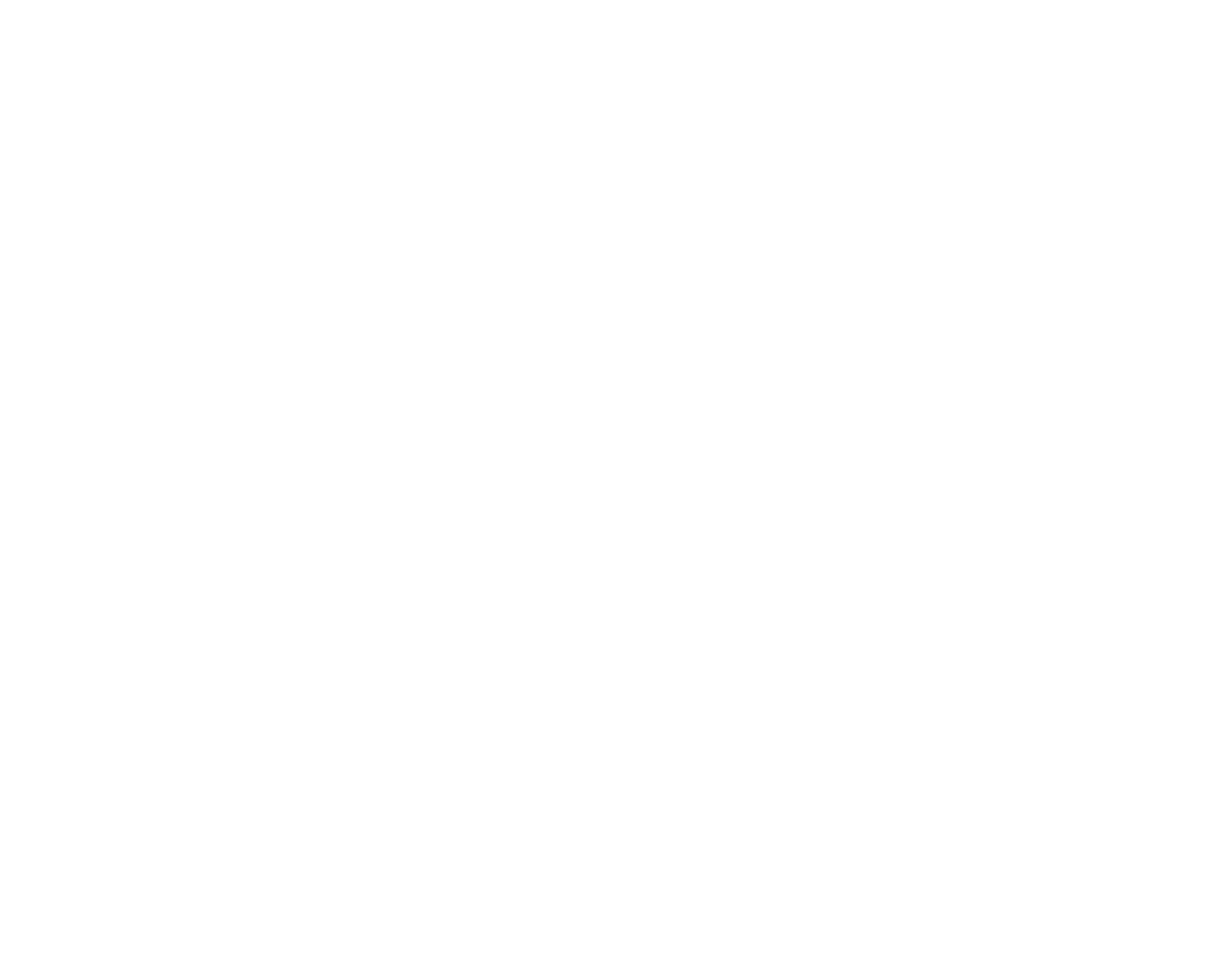
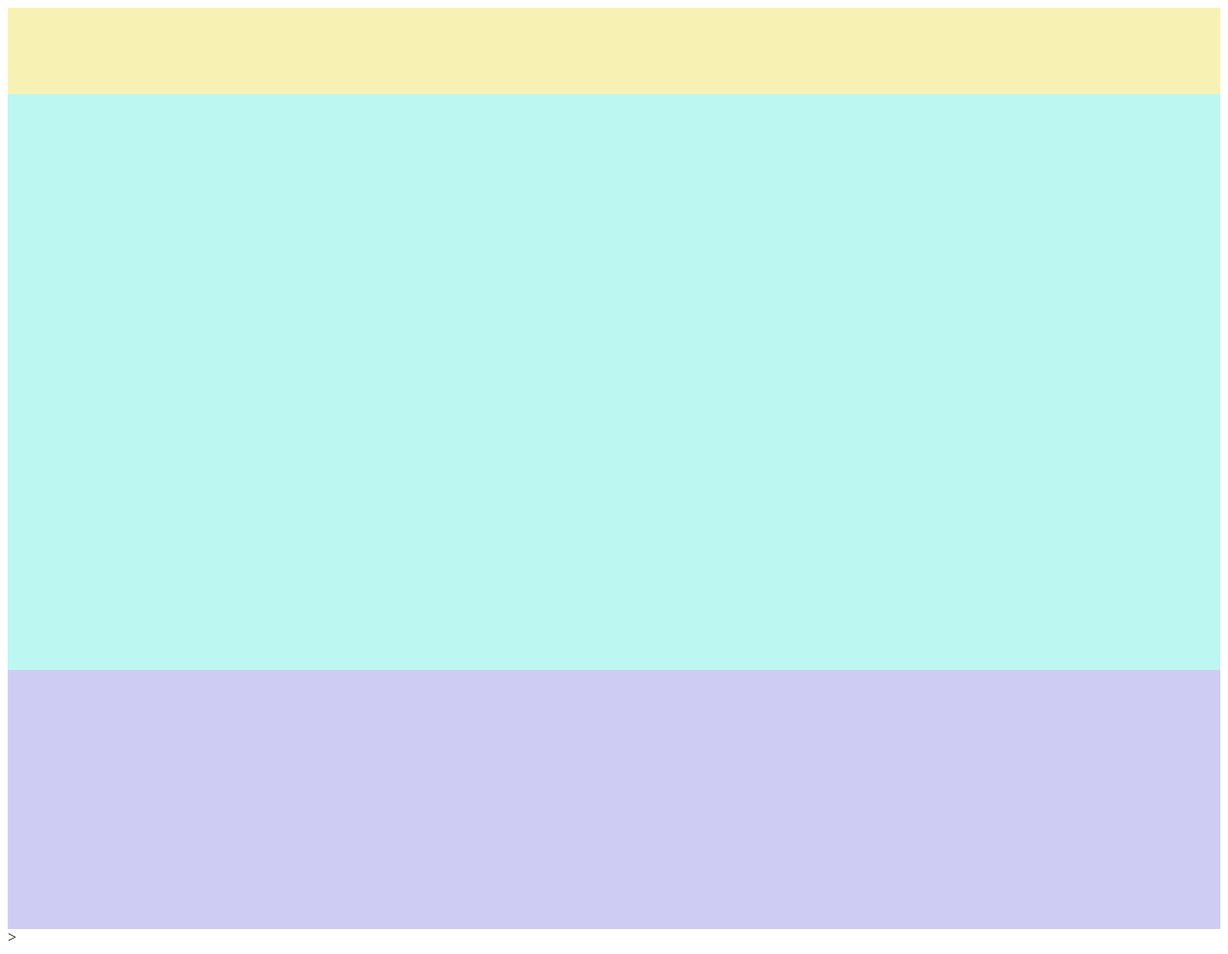
Before and after one commit to SPree-girl/progate_html, a plain HTML site: page chapter_I/10-12_The_Basic_Layout/index.html in a window 1280 px wide. Shown: the whole page at 96% size. Before the commit the page ends 800 px from the top, so only its background shows below. Drawn offline with Linux system fonts and the light colour scheme.

Commit message:
fix commit

```diff
--- a/chapter_I/10-12_The_Basic_Layout/index.html
+++ b/chapter_I/10-12_The_Basic_Layout/index.html
@@ -1,15 +1,16 @@
-<link rel="stylesheet" href="stylesheet.css">
 <!DOCTYPE html>
 <html>
 <head>
-    <!-- Copy & Paste the tags below -->
-    <!-- Set the character encoding to "utf-8" -->
     <meta charset="utf-8">
-
-    <!-- Set the title to "Progate" -->
     <title>Progate</title>
-
+    <link rel="stylesheet" href="stylesheet.css">
 </head>
 <body>
+<!-- Add a <div> tag with the "header" class -->
+<div class="header"></div>
+<!-- Add a <div> tag with the "main" class -->
+<div class="main"></div>
+<!-- Add a <div> tag with the "footer" class -->
+<div class="footer"></div>
 </body>
-</html>
+</html>>
--- a/chapter_I/10-12_The_Basic_Layout/stylesheet.css
+++ b/chapter_I/10-12_The_Basic_Layout/stylesheet.css
@@ -1,3 +1,19 @@
-body{
-    font-family:"Avenir Next";
+body {
+    font-family: "Avenir Next";
 }
+
+/* Change header's background-color to #f7f2b4, and height to 90px */
+.header {
+    background-color: #f7f2b4;
+    height: 90px;
+}
+/* Change main's background-color to #bdf7f1, and height to 600px */
+.main {
+    background-color: #bdf7f1;
+    height: 600px;
+}
+/* Change footer's background-color to #ceccf3, and height to 270px */
+.footer {
+    background-color: #ceccf3;
+    height: 270px;
+}
```
